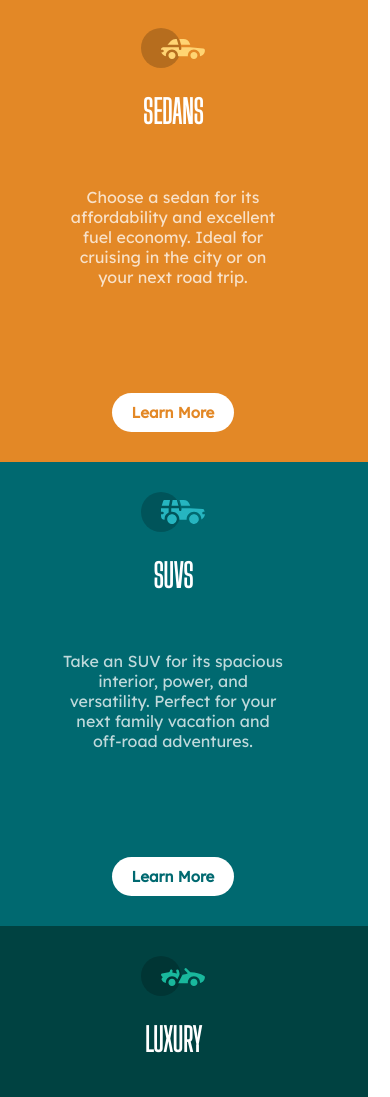
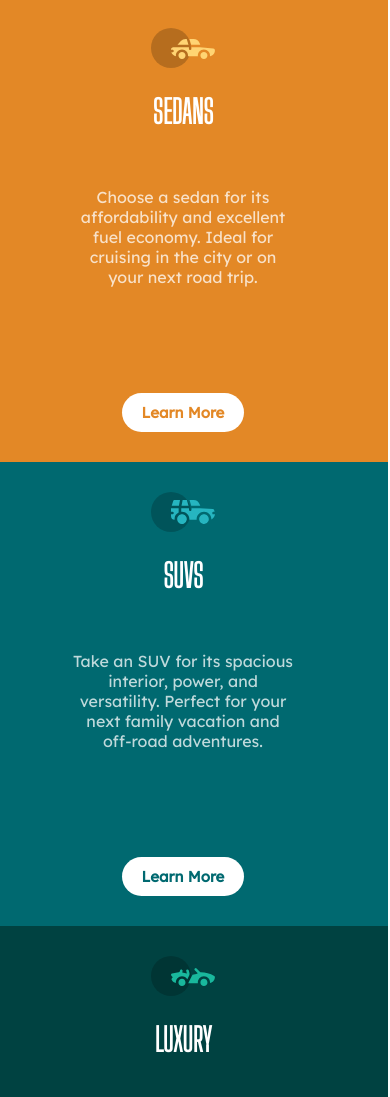
Before and after one commit to jayanthbharadwaj2601/Frontend-Mentor-3-column-preview-card-component, a plain HTML site: page index.html in a window 390 px wide. Shown: the top 1097 px of the page. Drawn offline with Linux system fonts and the light colour scheme.

Commit message:
Update box_style.css

```diff
--- a/box_style.css
+++ b/box_style.css
@@ -22,7 +22,6 @@
     position: relative;
     left: -230px;
     top: -60px;
-    right: -20px;
 }
 .attribution
 {
@@ -35,21 +34,20 @@ hr
 #a1
 {
     background-color: hsl(31, 77%, 52%);
-    width: 330px;
-    max-width: 350px;
+    width: 350px;
     text-align: center;
 }
 #a2
 {
     background-color: hsl(184, 100%, 22%);
-    width: 330px;
+    width: 350px;
     text-align: center;
 }
 #a3
 {
     background-color: hsl(179, 100%, 13%);
     text-align: center;
-    width: 330px;
+    width: 350px;
 }
 }
 @media (max-height: 420px)
```
